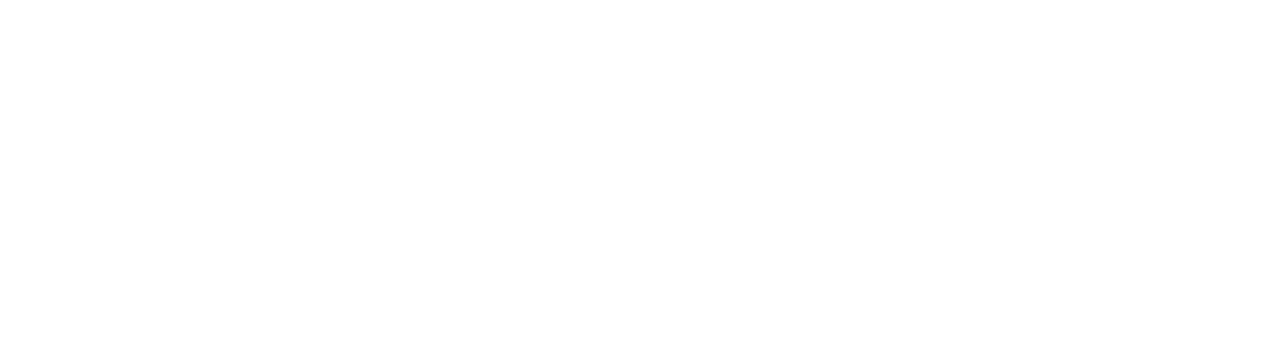
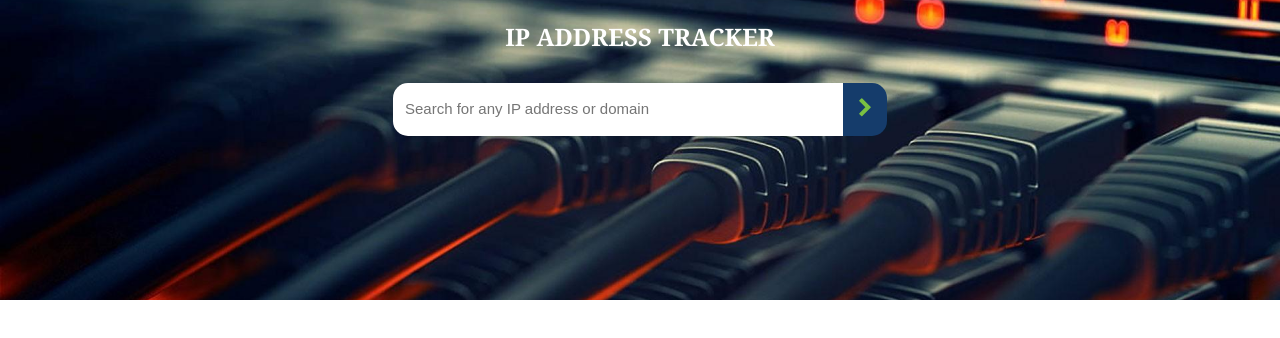
Before and after one commit to Dmytro1991ua/IP_Address_Tracker, a plain HTML site: page index.html in a window 1280 px wide. Drawn offline with Linux system fonts and the light colour scheme.

Commit message:
added search section

```diff
--- a/css/main.css
+++ b/css/main.css
@@ -1,6 +1,9 @@
 :root {
-   --color-black: #000000;
-   --color-white: #ffffff;
+    --color-black: #000000;
+    --color-white: #ffffff;
+    --color-dark-blue: #090c1b;
+    --color-lighter-blue: #153c6b;
+    --color-mantis: #7ac142;
 }
 
 *,
@@ -43,14 +46,89 @@ body {
 .wrapper {
     min-height: 100vh;
     overflow: hidden;
-
     display: flex;
     flex-direction: column;
-    justify-content: center;
 }
 
 .container {
-   max-width: 117rem;
-   margin:  0 auto;
-   padding: 1.6rem;
+    max-width: 117rem;
+    margin: 0 auto;
+    padding: 0 1.6rem;
 }
+
+/* Search Section */
+
+.search {
+    min-height: 30rem;
+    background-image: url(../img/bg.jpg);
+    background-position: center;
+    background-repeat: no-repeat;
+    background-size: cover;
+}
+
+.search__body {
+    padding-top: 2rem;
+    text-align: center;
+}
+
+.search__title {
+    text-align: center;
+    color: var(--color-white);
+    margin-bottom: 3rem;
+    text-transform: uppercase;
+}
+
+.search__form {
+    display: flex;
+    width: 100%;
+    justify-content: center;
+    border-radius: 1.5rem;
+}
+
+.search__input {
+    border: none;
+    width: 100%;
+    max-width: 45rem;
+    border-top-left-radius: 1.5rem;
+    border-bottom-left-radius: 1.5rem;
+    padding: 1.2rem;
+    overflow: hidden;
+    -ms-text-overflow: ellipsis;
+    text-overflow: ellipsis;
+    white-space: nowrap;
+}
+
+.search__input::placeholder {
+    font-size: 1.3rem;
+}
+
+@media (min-width: 62em) {
+    .search__input::placeholder {
+        font-size: 1.5rem;
+    }
+}
+
+.search__btn {
+    border: none;
+    background-color: var(--color-lighter-blue);
+    padding: 1.5rem 1.2rem;
+    border-top-right-radius: 1.5rem;
+    border-bottom-right-radius: 1.5rem;
+    transition: all .3s ease-in-out;
+    cursor: pointer;
+}
+
+.search__btn:hover {
+    background-color: var(--color-dark-blue);
+}
+
+.search__btn:hover .search__btn-icon {
+    fill: var(--color-white);
+}
+
+.search__btn-icon {
+    width: 2rem;
+    height: 2rem;
+    fill: var(--color-mantis);
+    transition: all .3s ease-in-out;
+}
--- a/index.html
+++ b/index.html
@@ -24,6 +24,22 @@
    <link rel="stylesheet" href="css/main.css">
 </head>
 <body>
-
+   <div class="wrapper">
+      <section class="search">
+         <div class="container">
+            <div class="search__body">
+               <h1 class="search__title">IP Address Tracker</h1>
+               <form class="search__form">
+                  <input type="text" class="search__input" placeholder="Search for any IP address or domain">
+                  <button class="search__btn">
+                     <svg class="search__btn-icon">
+                        <use xlink:href="img/sprite.svg#chevron-right"
+                     </svg>
+                  </button>
+               </form>
+            </div>
+         </div>
+      </section>
+   </div>
 </body>
 </html>
```
Also changed, not shown: img/sprite.svg (added).
